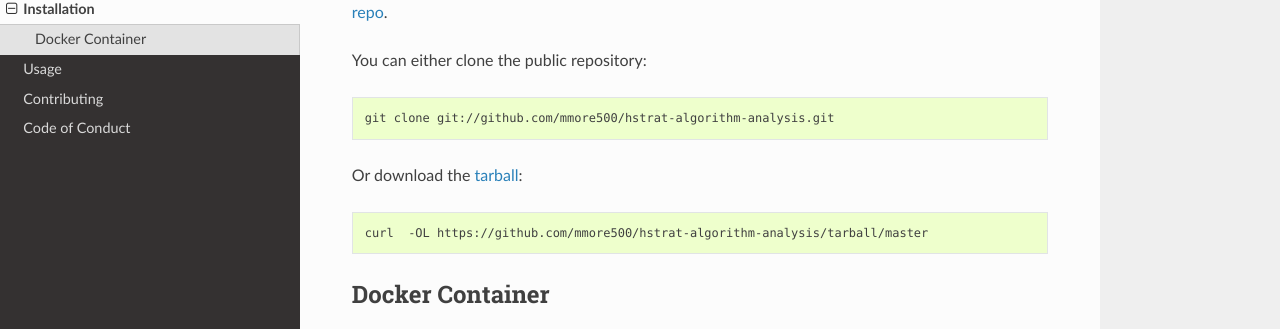
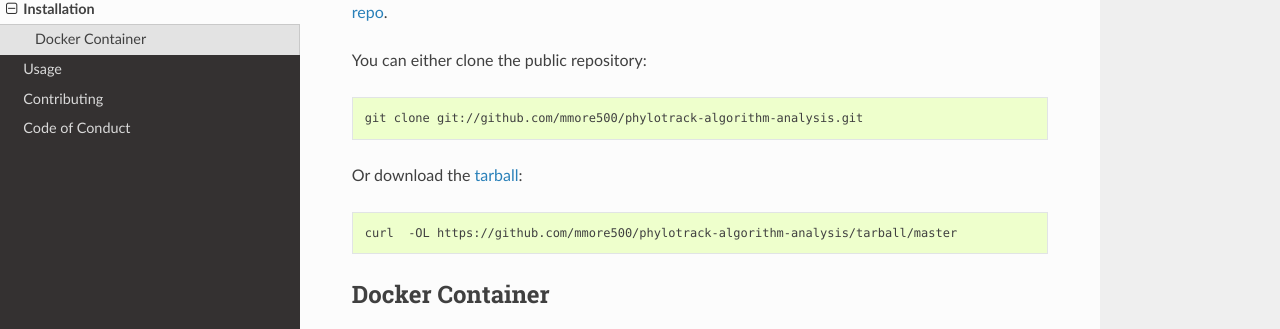
Before and after one commit to mmore500/phylotrack-algorithm-analysis, a Sphinx documentation site: the page built from docs/installation.md, in a window 1280 px wide. Shown: the part 183-512 px from the top of the page. Built offline with Sphinx 7.4.7 and the Read the Docs theme 2.0.0, drawn with Linux system fonts in a browser that asks for light colours; pages that are not in the unit, such as notebooks, are missing from menus.

Commit message:
Split {hstrat,phylotrack}-algorithm-analysis

````diff
--- a/docs/conf.py
+++ b/docs/conf.py
@@ -1,7 +1,7 @@
 #!/usr/bin/env python
 # -*- coding: utf-8 -*-
 #
-# hstrat-algorithm-analysis documentation build configuration file, created by
+# phylotrack-algorithm-analysis documentation build configuration file, created by
 # sphinx-quickstart on Fri Jun  9 13:47:02 2017.
 #
 # This file is execfile()d with the current directory set to its
@@ -130,7 +130,7 @@
 # -- Options for HTMLHelp output ---------------------------------------
 
 # Output file base name for HTML help builder.
-htmlhelp_basename = 'hstrat-algorithm-analysisdoc'
+htmlhelp_basename = 'phylotrack-algorithm-analysisdoc'
 
 
 # -- Options for LaTeX output ------------------------------------------
@@ -157,7 +157,7 @@
 # (source start file, target name, title, author, documentclass
 # [howto, manual, or own class]).
 latex_documents = [
-    (master_doc, 'hstrat-algorithm-analysis.tex',
+    (master_doc, 'phylotrack-algorithm-analysis.tex',
      u'Hereditary Stratigraphy Algorithm Analysis Documentation',
      u'Matthew Andres Moreno', 'manual'),
 ]
@@ -168,7 +168,7 @@
 # One entry per manual page. List of tuples
 # (source start file, name, description, authors, manual section).
 man_pages = [
-    (master_doc, 'hstrat-algorithm-analysis',
+    (master_doc, 'phylotrack-algorithm-analysis',
      u'Hereditary Stratigraphy Algorithm Analysis Documentation',
      [author], 1)
 ]
@@ -180,10 +180,10 @@
 # (source start file, target name, title, author,
 #  dir menu entry, description, category)
 texinfo_documents = [
-    (master_doc, 'hstrat-algorithm-analysis',
+    (master_doc, 'phylotrack-algorithm-analysis',
      u'Hereditary Stratigraphy Algorithm Analysis Documentation',
      author,
-     'hstrat-algorithm-analysis',
+     'phylotrack-algorithm-analysis',
      'One line description of project.',
      'Miscellaneous'),
 ]
--- a/docs/installation.md
+++ b/docs/installation.md
@@ -1,20 +1,20 @@
 # Installation
 
-The sources for Hereditary Stratigraphy Algorithm Analysis can be downloaded from the [Github repo](https://github.com/mmore500/hstrat-algorithm-analysis).
+The sources for Hereditary Stratigraphy Algorithm Analysis can be downloaded from the [Github repo](https://github.com/mmore500/phylotrack-algorithm-analysis).
 
 You can either clone the public repository:
 
 ```bash
-git clone git://github.com/mmore500/hstrat-algorithm-analysis.git
+git clone git://github.com/mmore500/phylotrack-algorithm-analysis.git
 ```
-Or download the [tarball](https://github.com/mmore500/hstrat-algorithm-analysis/tarball/master):
+Or download the [tarball](https://github.com/mmore500/phylotrack-algorithm-analysis/tarball/master):
 
 ```bash
-curl  -OL https://github.com/mmore500/hstrat-algorithm-analysis/tarball/master
+curl  -OL https://github.com/mmore500/phylotrack-algorithm-analysis/tarball/master
 ```
 
 ## Docker Container
 
 This project has a [containerized build enviroment](https://docs.docker.com/engine/reference/commandline/build/) available with all its dependencies installed.
 Either build a copy of the container locally from the project's `Dockerfile`,
-or get a copy of the container from [GitHub Container Registry](https://ghcr.io/mmore500/hstrat-algorithm-analysis}).
+or get a copy of the container from [GitHub Container Registry](https://ghcr.io/mmore500/phylotrack-algorithm-analysis}).
````
Also changed, not shown: README.md (+9 -9 lines), docs/contributing.md (+3 -3 lines), docs/usage.md (+1 -1 lines), binder/README.md, 8 other files.
